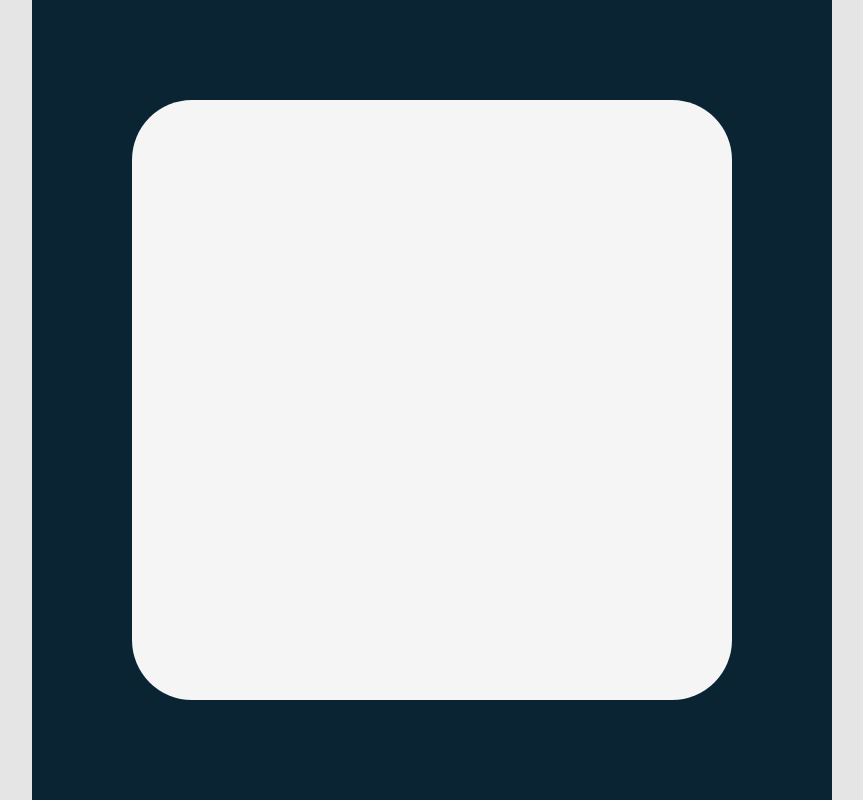
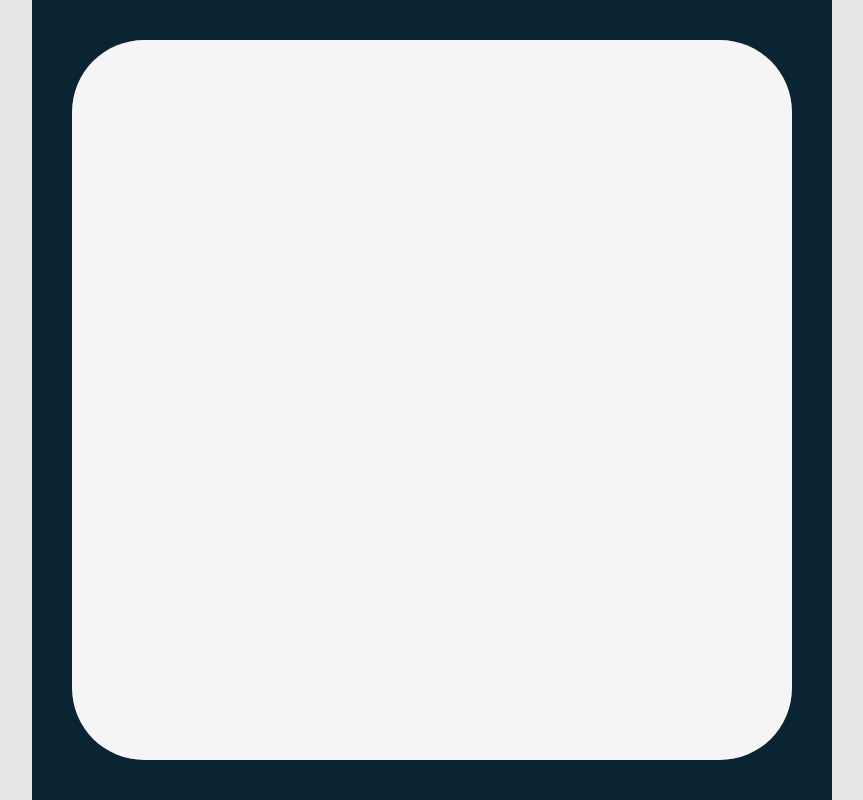
Before and after one commit to TheWoodenMan/react-tenzies, a React (Vite) app: page / in a window 1280 px wide. Shown: the whole page, without its empty margins (208-1071 px from the left). Built offline with nearby package versions, Linux system fonts and the light colour scheme.

Commit message:
this commit slightly tweaks the card dimensions on higher resolutions

```diff
--- a/src/App.css
+++ b/src/App.css
@@ -47,8 +47,8 @@
 	}
 
 	.whiteCard {
-		width: 75vh;
-		height: 75vh;
+		width: 90vh;
+		height: 90vh;
 		margin: 0;
 		border-radius: 10%;
 		justify-content: center;
```
